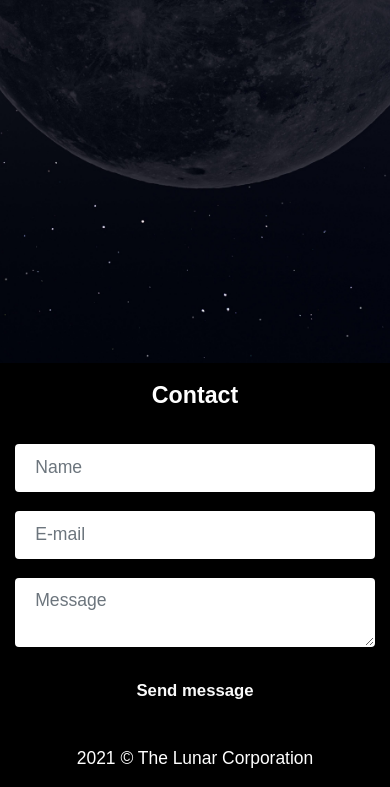
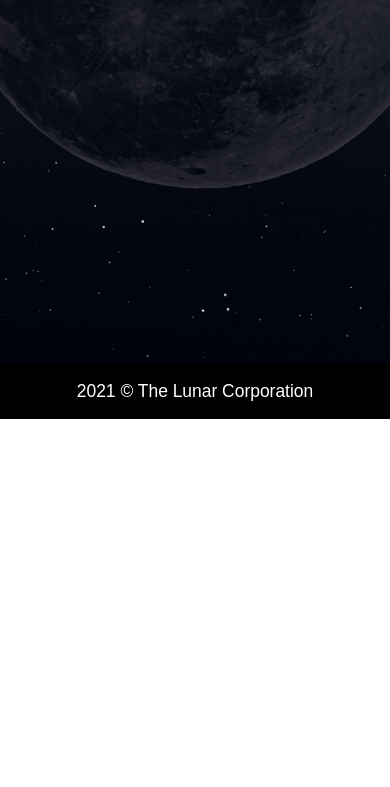
Before and after one commit to DystopianBoy/lunarcore, a plain HTML site: page index.html in a window 390 px wide. Shown: the part 481-1268 px from the top of the page. After the commit the page ends 900 px from the top, so only its background shows below. Drawn offline with Linux system fonts and the light colour scheme; a web font is replaced by a local one.

Commit message:
Add files via upload

```diff
--- a/assets/images/hashes.json
+++ b/assets/images/hashes.json
@@ -1 +1 @@
-{"3v49ISbctwhMDswrywx/Dw==":"lunarcorp.png","wkNIVLcB8+B3JC/IUaSQMg==":"lun.png","nijpVXWMlue7pNW6B7IGWw==":"moon-crop.jpg","De46VKY3he5ltADma7l3Zg==":"lun-1.png","pC9fmq9eYznlPM4FZdAbxg==":"lun2.png"}
+{"3v49ISbctwhMDswrywx/Dw==":"lunarcorp.png","wkNIVLcB8+B3JC/IUaSQMg==":"lun.png","nijpVXWMlue7pNW6B7IGWw==":"moon-crop.jpg","De46VKY3he5ltADma7l3Zg==":"lun-1.png","pC9fmq9eYznlPM4FZdAbxg==":"lun2.png","EuxPmA/LUpiZquQW2W2dKA==":"lunar.png"}
--- a/assets/mobirise/css/mbr-additional.css
+++ b/assets/mobirise/css/mbr-additional.css
@@ -807,30 +807,6 @@ a {
 .cid-skLkJzMWID .mbr-section-btn {
   color: #ffffff;
 }
-.cid-skLGTrfHdm {
-  padding-top: 1rem;
-  padding-bottom: 1rem;
-  background-color: #000000;
-}
-.cid-skLGTrfHdm .mbr-overlay {
-  background-color: #ffffff;
-  opacity: 0.4;
-}
-.cid-skLGTrfHdm form .mbr-section-btn {
-  text-align: center;
-  width: 100%;
-}
-.cid-skLGTrfHdm form .mbr-section-btn .btn {
-  display: inline-flex;
-}
-@media (max-width: 991px) {
-  .cid-skLGTrfHdm form .mbr-section-btn .btn {
-    width: 100%;
-  }
-}
-.cid-skLGTrfHdm .mbr-section-title {
-  color: #ffffff;
-}
 .cid-skLkSglVdd {
   padding-top: 1rem;
   padding-bottom: 0rem;
--- a/index.html
+++ b/index.html
@@ -1,7 +1,6 @@
 <!DOCTYPE html>
 <html  >
 <head>
-
 
   <meta charset="UTF-8">
   <meta http-equiv="X-UA-Compatible" content="IE=edge">
@@ -16,9 +15,6 @@
   <link rel="stylesheet" href="assets/bootstrap/css/bootstrap.min.css">
   <link rel="stylesheet" href="assets/bootstrap/css/bootstrap-grid.min.css">
   <link rel="stylesheet" href="assets/bootstrap/css/bootstrap-reboot.min.css">
-  <link rel="stylesheet" href="assets/formstyler/jquery.formstyler.css">
-  <link rel="stylesheet" href="assets/formstyler/jquery.formstyler.theme.css">
-  <link rel="stylesheet" href="assets/datepicker/jquery.datetimepicker.min.css">
   <link rel="stylesheet" href="assets/theme/css/style.css">
   <link rel="preload" as="style" href="assets/mobirise/css/mbr-additional.css"><link rel="stylesheet" href="assets/mobirise/css/mbr-additional.css" type="text/css">
 
@@ -38,46 +34,11 @@
         <div class="row justify-content-center">
             <div class="col-md-12 col-lg-9">
                 <div class="image-wrap mb-4">
-                    <img src="assets/images/lun2.png" alt="LunarLogo">
+                    <img src="assets/images/lunar.png" alt="LunarLogo">
                 </div>
 
-                <p class="mbr-text mbr-fonts-style display-4">Own this domain for $5 million dollars</p>
-
-            </div>
-        </div>
-    </div>
-</section>
-
-<section class="form5 cid-skLGTrfHdm" id="form5-2">
 
 
-    <div class="container">
-        <div class="mbr-section-head">
-            <h3 class="mbr-section-title mbr-fonts-style align-center mb-0 display-5"><strong>Contact</strong></h3>
-
-        </div>
-        <div class="row justify-content-center mt-4">
-            <div class="col-lg-8 mx-auto mbr-form" data-form-type="formoid">
-                <form action="https://mobirise.eu/" method="POST" class="mbr-form form-with-styler" data-form-title="Form Name"><input type="hidden" name="email" data-form-email="true" value="noixZUT6S5R2tDRiNNZBytstLdi/pg1hSAJlYZSCTqKbQ8OYGLaoNz/dc5wCm4yXlvNzuE9Edl0OKkyT8vogptp+gBhZTZ+RCePVawnNzpODomyOOJAZC/Li+Wit0Qq2">
-                    <div class="">
-                        <div hidden="hidden" data-form-alert="" class="alert alert-success col-12">Thank's for your message! Someone will respond to you within 2 business days.</div>
-                        <div hidden="hidden" data-form-alert-danger="" class="alert alert-danger col-12">Oops...! some
-                            problem!</div>
-                    </div>
-                    <div class="dragArea row">
-                        <div class="col-md col-sm-12 form-group" data-for="name">
-                            <input type="text" name="name" placeholder="Name" data-form-field="name" class="form-control" value="" id="name-form5-2">
-                        </div>
-                        <div class="col-md col-sm-12 form-group" data-for="email">
-                            <input type="email" name="email" placeholder="E-mail" data-form-field="email" class="form-control" value="" id="email-form5-2">
-                        </div>
-
-                        <div class="col-12 form-group" data-for="textarea">
-                            <textarea name="textarea" placeholder="Message" data-form-field="textarea" class="form-control" id="textarea-form5-2"></textarea>
-                        </div>
-                        <div class="col-lg-12 col-md-12 col-sm-12 align-center mbr-section-btn"><button type="submit" class="btn btn-white-outline display-4">Send message</button></div>
-                    </div>
-                </form>
             </div>
         </div>
     </div>
```
Also changed, not shown: assets/images/lunar.png (added), 1 other file.
